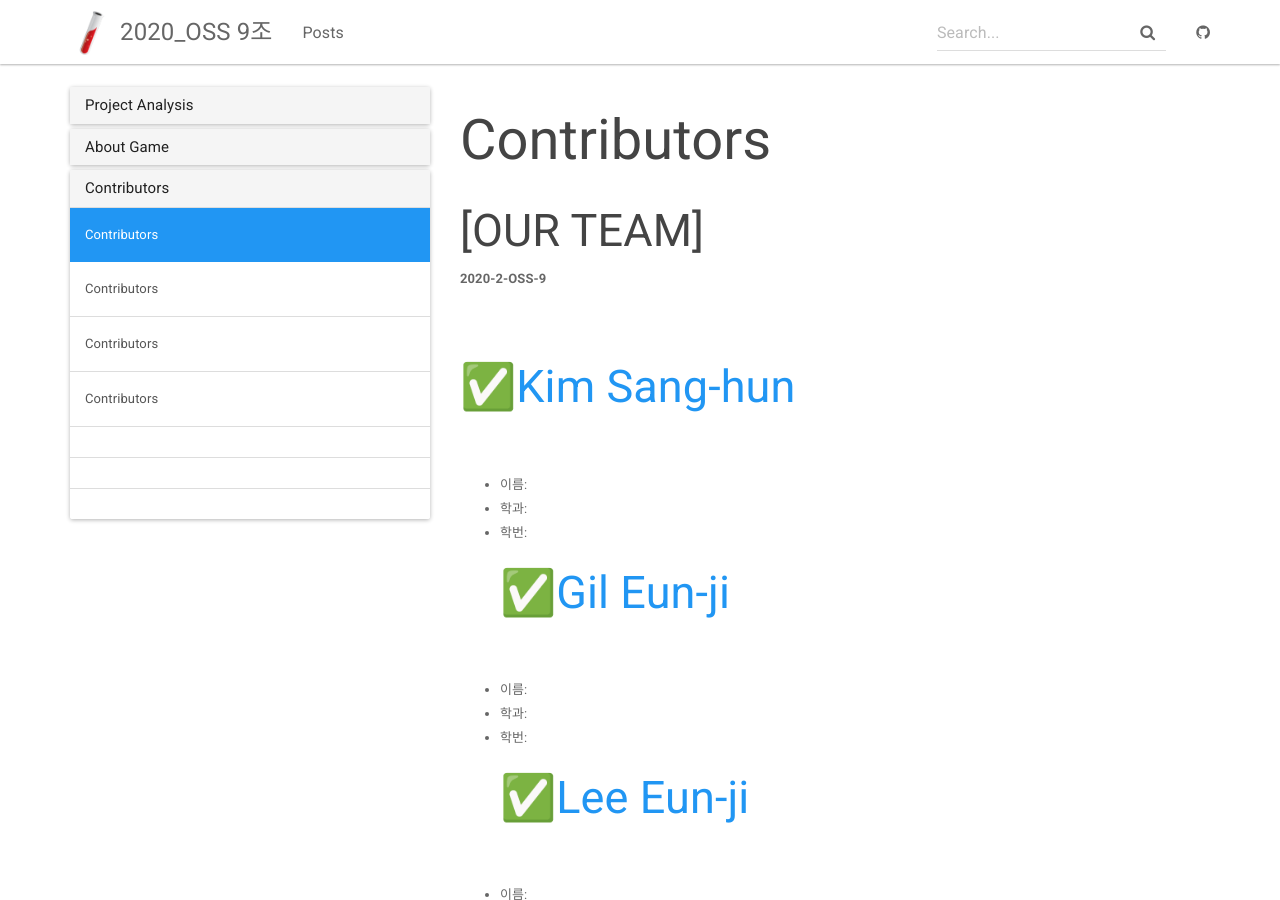
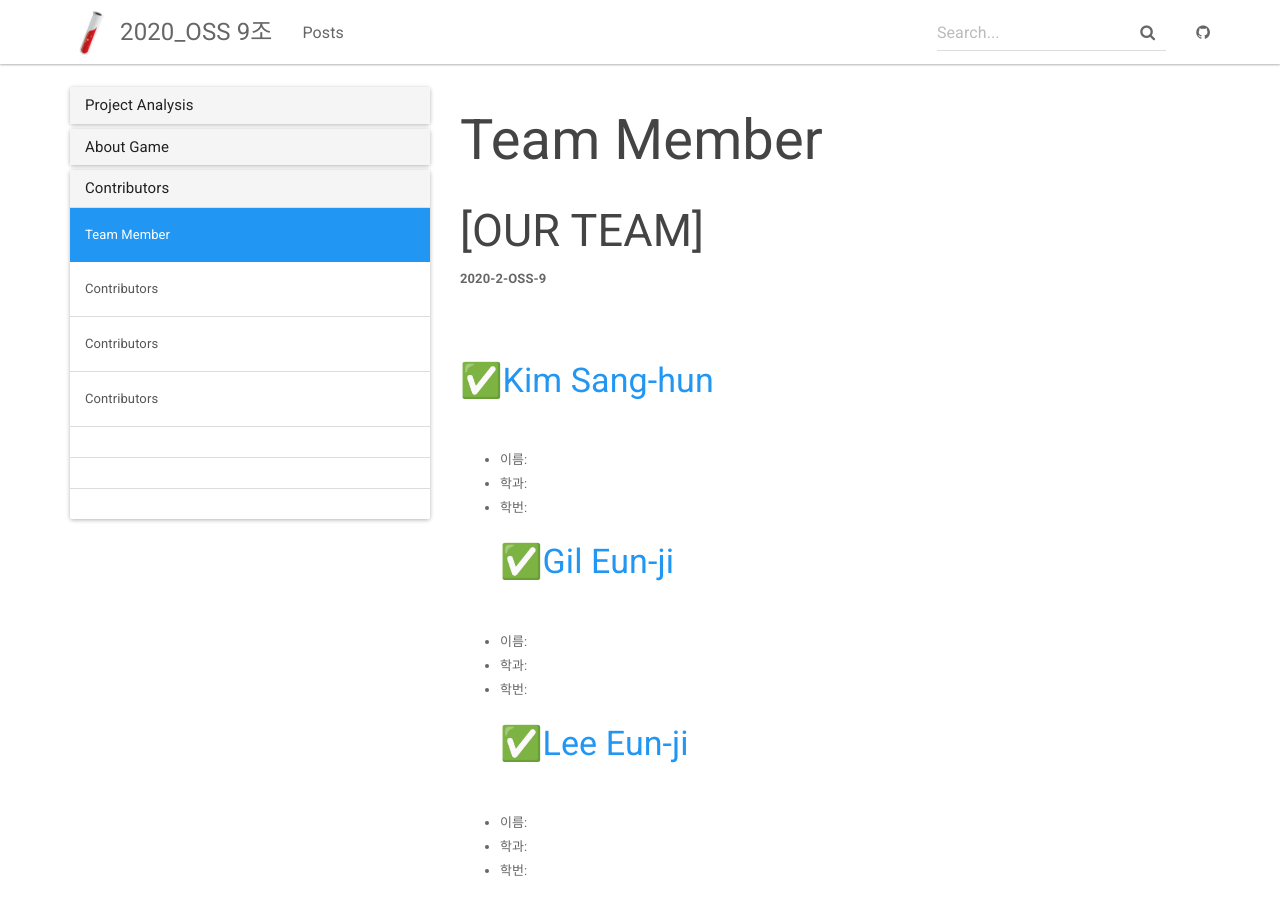
Before and after one commit to doolim98/2020-2-OSS-9, a Jekyll site: the page built from _docs/Teamrole/team_member.md, in a window 1280 px wide and 900 px high. Built offline with Jekyll 4.4.1, drawn with Linux system fonts in a browser that asks for light colours.

Commit message:
Update team_member.md

```diff
--- a/_docs/Teamrole/team_member.md
+++ b/_docs/Teamrole/team_member.md
@@ -1,31 +1,31 @@
 ---
-title: Contributors
+title: Team Member
 permalink: /docs/team_member/
 ---
 ## [OUR TEAM]
 **2020-2-OSS-9**<br><br><br>
 
-## &#9989;[Kim Sang-hun](https://github.com/baldwinIV)<br><br>
+### &#9989;[Kim Sang-hun](https://github.com/baldwinIV)<br><br>
 - 이름:  <br>
 - 학과: <br>
 - 학번:<br>
-## &#9989;[Gil Eun-ji](https://github.com/EunJiGil)<br><br>
+### &#9989;[Gil Eun-ji](https://github.com/EunJiGil)<br><br>
 - 이름:  <br>
 - 학과: <br>
 - 학번:<br>
-## &#9989;[Lee Eun-ji](https://github.com/eunji0123)<br><br>
+### &#9989;[Lee Eun-ji](https://github.com/eunji0123)<br><br>
 - 이름:  <br>
 - 학과: <br>
 - 학번:<br>
-## &#9989;[Seo Han-gyeol](https://github.com/Seo-han-gyeol)<br><br>
+### &#9989;[Seo Han-gyeol](https://github.com/Seo-han-gyeol)<br><br>
 - 이름:  <br>
 - 학과: <br>
 - 학번:<br>
-## &#9989;[Jeong Seok-jun](https://github.com/June1010)<br><br>
+### &#9989;[Jeong Seok-jun](https://github.com/June1010)<br><br>
 - 이름:  <br>
 - 학과: <br>
 - 학번:<br>
-## &#9989;[Park Yun-jin](https://github.com/younjin0520)<br><br>
+### &#9989;[Park Yun-jin](https://github.com/younjin0520)<br><br>
 - 이름:  <br>
 - 학과: <br>
 - 학번:<br>
```
